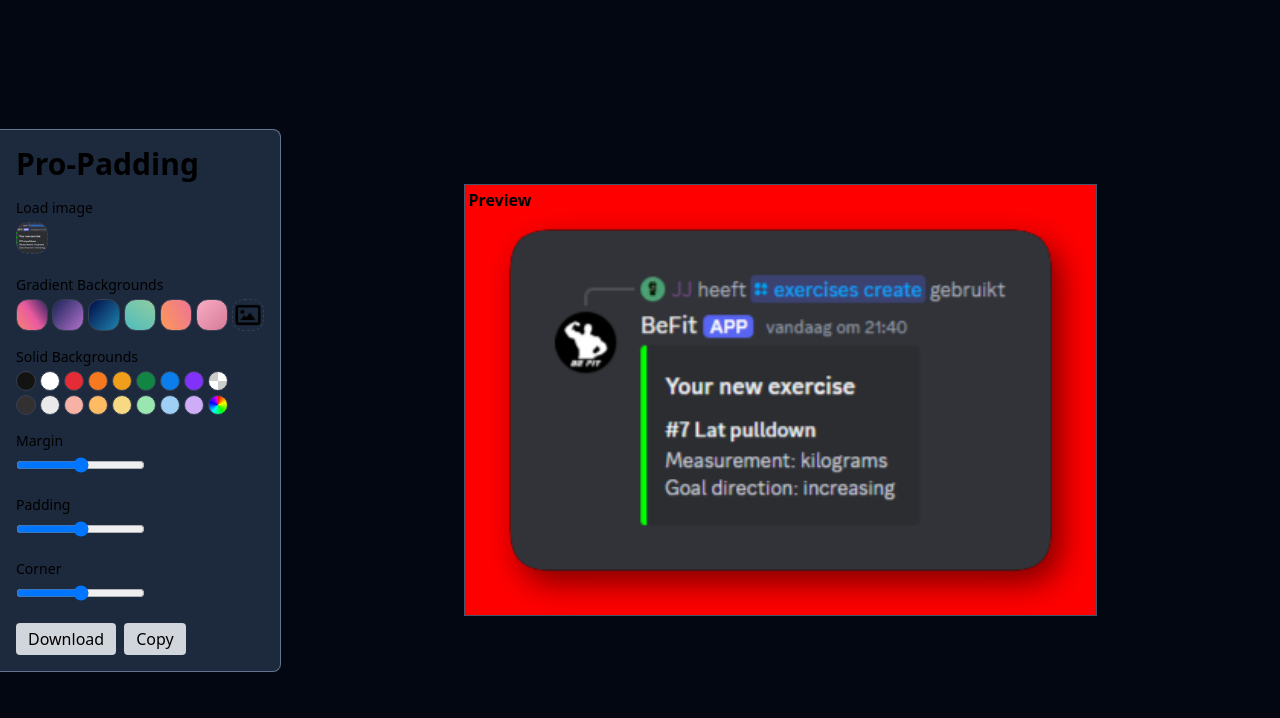
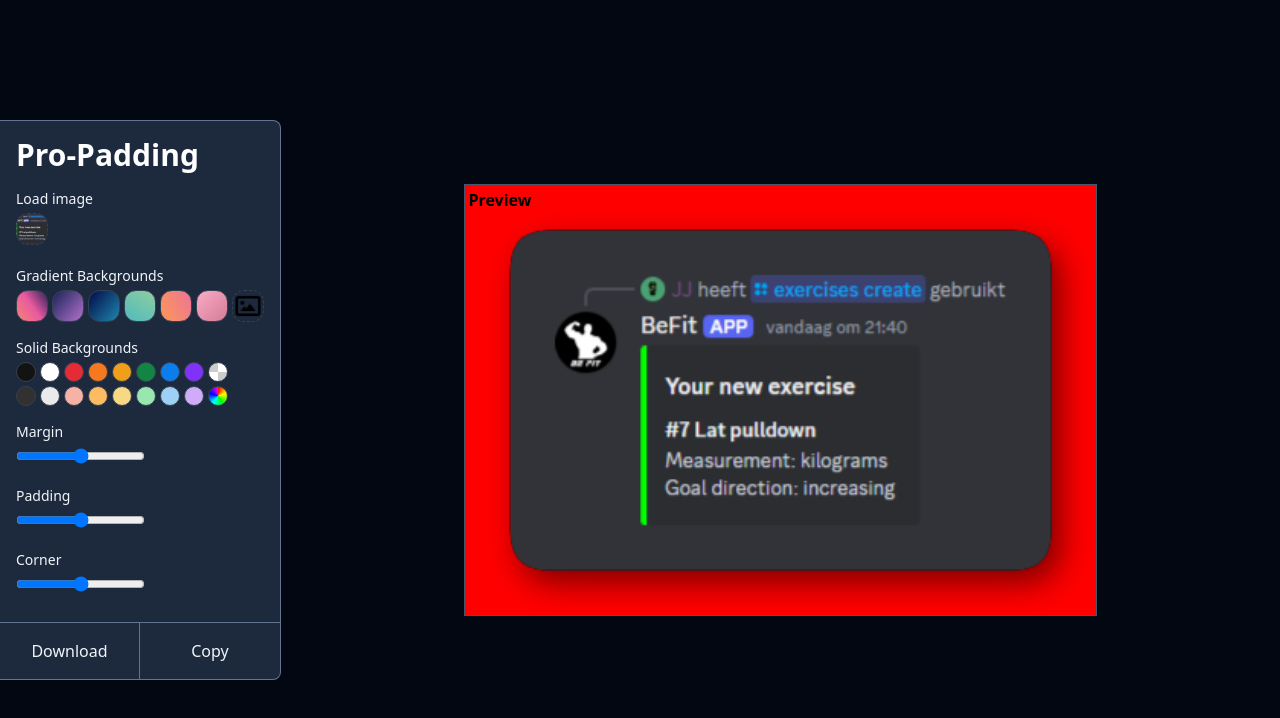
Before and after one commit to jordybronowicki37/pro-padding, a Svelte app: page / in a window 1280 px wide. Shown: the top 718 px of the page. Built offline with nearby package versions, Linux system fonts and the light colour scheme.

Commit message:
Updated styling a bit

```diff
--- a/src/App.svelte
+++ b/src/App.svelte
@@ -467,14 +467,15 @@
 </style>
 
 <div class="h-screen flex items-center bg-gray-950">
-    <div class="bg-slate-800 p-4 border border-slate-500 border-l-0 rounded-r-lg">
-        <h1 class="text-3xl font-bold mb-4">Pro-Padding</h1>
+    <div class="bg-slate-800 border border-slate-500 border-l-0 rounded-r-lg">
+        <div class="p-4">
+            <h1 class="text-3xl font-bold mb-4 text-white">Pro-Padding</h1>
 
-        <label for="file-input" class="block text-sm mb-1">Load image</label>
+            <label for="file-input" class="block text-sm mb-1 text-slate-100">Load image</label>
             <button id="main-image-input" class="w-8 h-8 rounded-xl border border-dashed border-gray-700 bg-center bg-no-repeat bg-cover" style="background-image:url('{image !== null ? image?.src : '/image-preview.png'}')" on:click={() => imageElement.click()} aria-label="Image input"></button>
             <input hidden id="file-input" type="file" accept="image/*" bind:this={imageElement} on:change={handleFileEvent} />
 
-        <label for="gradient-backgrounds" class="block text-sm mt-4 mb-1">Gradient Backgrounds</label>
+            <label for="gradient-backgrounds" class="block text-sm mt-4 mb-1 text-slate-100">Gradient Backgrounds</label>
             <div id="gradient-backgrounds" class="flex gap-1 w-min">
                 <button class="w-8 h-8 rounded-xl border border-gray-700 pink" on:click={() => setGradientBackground('pink')} aria-label="Gradient background: pink"></button>
                 <button class="w-8 h-8 rounded-xl border border-gray-700 purple" on:click={() => setGradientBackground('purple')} aria-label="Gradient background: purple"></button>
@@ -487,7 +488,7 @@
                 <input hidden type="file" accept="image/*" bind:this={customBackgroundImageElement} on:change={setImageBackground} />
             </div>
 
-        <label for="solid-backgrounds" class="block text-sm mt-4 mb-1">Solid Backgrounds</label>
+            <label for="solid-backgrounds" class="block text-sm mt-4 mb-1 text-slate-100">Solid Backgrounds</label>
             <div id="solid-backgrounds" class="grid grid-rows-2 grid-flow-col gap-1 w-min">
                 {#each solidBackgrounds as solidBackground}
                     <button class="w-5 h-5 rounded-xl border border-gray-700" style="background:{solidBackground}" on:click={() => setSolidBackground(solidBackground)} aria-label="color: {solidBackground}"></button>
@@ -498,18 +499,19 @@
                 <input id="solid-background-color-input" type="color" class="w-5 h-5 rounded-xl border border-gray-700" on:input={(e) => setSolidBackground(e.currentTarget.value)} />
             </div>
 
-        <label for="margin-input" class="block text-sm mt-4 mb-1">Margin</label>
+            <label for="margin-input" class="block text-sm mt-4 mb-1 text-slate-100">Margin</label>
             <input id="margin-input" type="range" step="0.1" min="0" max="20" bind:value={marginPercentage} on:input={drawPreview} />
 
-        <label for="padding-input" class="block text-sm mt-4 mb-1">Padding</label>
+            <label for="padding-input" class="block text-sm mt-4 mb-1 text-slate-100">Padding</label>
             <input id="padding-input" type="range" step="0.1" min="0" max="20" bind:value={paddingPercentage} on:input={drawPreview} />
 
-        <label for="border-radius-input" class="block text-sm mt-4 mb-1">Corner</label>
+            <label for="border-radius-input" class="block text-sm mt-4 mb-1 text-slate-100">Corner</label>
             <input id="border-radius-input" type="range" step="0.1" min="0" max="20" bind:value={borderRadiusPercentage} on:input={drawPreview} />
+        </div>
 
-        <div class="flex gap-2 mt-4">
-            <button class="px-3 py-1 bg-gray-300 rounded hover:bg-gray-400" on:click={applyAndExport}>Download</button>
-            <button class="px-3 py-1 bg-gray-300 rounded hover:bg-gray-400" on:click={copyToClipboard}>Copy</button>
+        <div class="grid grid-cols-2 mt-2 border-t border-t-slate-500">
+            <button class="p-4 border-r border-r-slate-500 hover:bg-slate-700 text-slate-100" on:click={applyAndExport}>Download</button>
+            <button class="p-4 hover:bg-slate-700 text-slate-100" on:click={copyToClipboard}>Copy</button>
         </div>
     </div>
 
```
Lines whose indentation alone changed are shown as unchanged.
